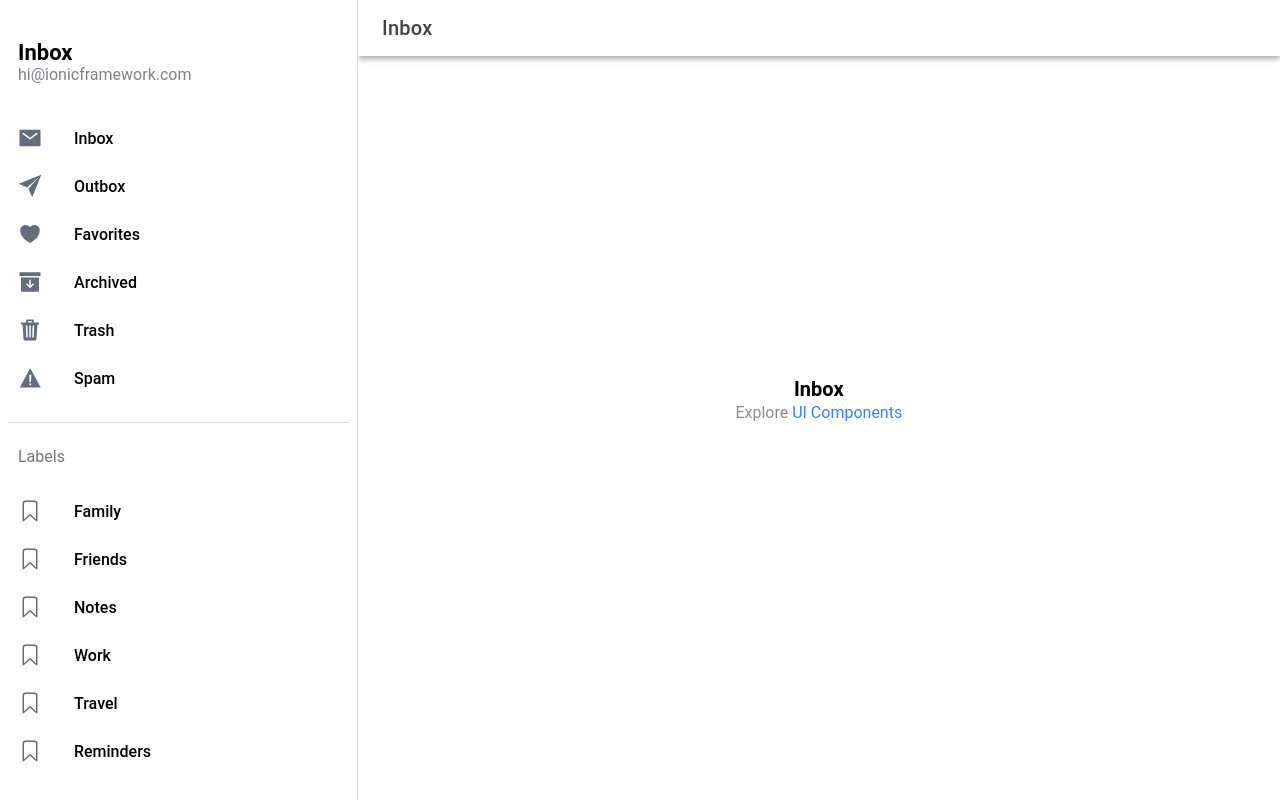
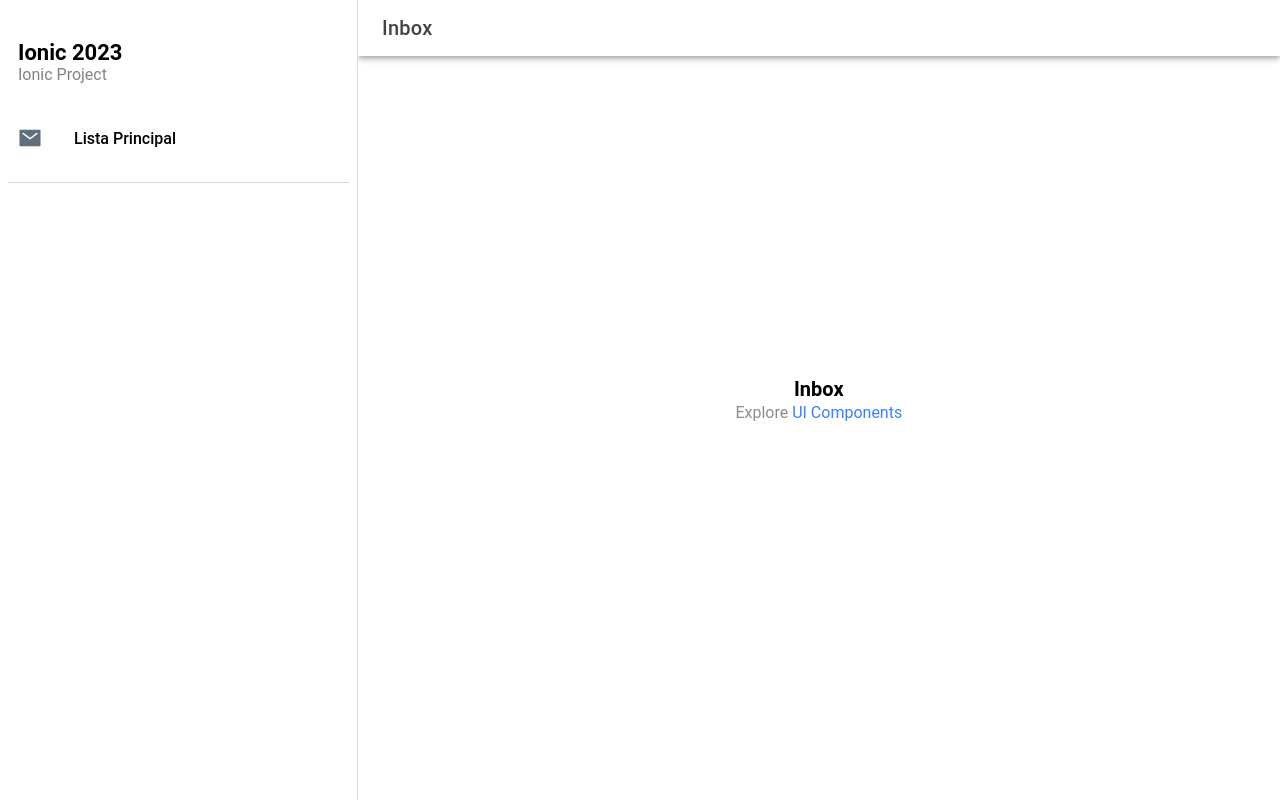
Before and after one commit to alvarrantes12/ionic_base_2023, a React (Vite) app: page /folder/Inbox in a window 1280 px wide. Built offline with nearby package versions, Linux system fonts and the light colour scheme.

Commit message:
First commit

```diff
--- a/src/components/Menu.tsx
+++ b/src/components/Menu.tsx
@@ -23,44 +23,12 @@ interface AppPage {
 
 const appPages: AppPage[] = [
   {
-    title: 'Inbox',
-    url: '/page/Inbox',
+    title: 'Lista Principal',
+    url: '/page/List',
     iosIcon: mailOutline,
     mdIcon: mailSharp
-  },
-  {
-    title: 'Outbox',
-    url: '/page/Outbox',
-    iosIcon: paperPlaneOutline,
-    mdIcon: paperPlaneSharp
-  },
-  {
-    title: 'Favorites',
-    url: '/page/Favorites',
-    iosIcon: heartOutline,
-    mdIcon: heartSharp
-  },
-  {
-    title: 'Archived',
-    url: '/page/Archived',
-    iosIcon: archiveOutline,
-    mdIcon: archiveSharp
-  },
-  {
-    title: 'Trash',
-    url: '/page/Trash',
-    iosIcon: trashOutline,
-    mdIcon: trashSharp
-  },
-  {
-    title: 'Spam',
-    url: '/page/Spam',
-    iosIcon: warningOutline,
-    mdIcon: warningSharp
   }
 ];
-
-const labels = ['Family', 'Friends', 'Notes', 'Work', 'Travel', 'Reminders'];
 
 const Menu: React.FC = () => {
   const location = useLocation();
@@ -69,8 +37,8 @@ const Menu: React.FC = () => {
     <IonMenu contentId="main" type="overlay">
       <IonContent>
         <IonList id="inbox-list">
-          <IonListHeader>Inbox</IonListHeader>
-          <IonNote>hi@ionicframework.com</IonNote>
+          <IonListHeader>Ionic 2023</IonListHeader>
+          <IonNote>Ionic Project</IonNote>
           {appPages.map((appPage, index) => {
             return (
               <IonMenuToggle key={index} autoHide={false}>
@@ -83,15 +51,6 @@ const Menu: React.FC = () => {
           })}
         </IonList>
 
-        <IonList id="labels-list">
-          <IonListHeader>Labels</IonListHeader>
-          {labels.map((label, index) => (
-            <IonItem lines="none" key={index}>
-              <IonIcon aria-hidden="true" slot="start" icon={bookmarkOutline} />
-              <IonLabel>{label}</IonLabel>
-            </IonItem>
-          ))}
-        </IonList>
       </IonContent>
     </IonMenu>
   );
```
Also changed, not shown: 1 other file (tests, documents, lock files or other folders).
